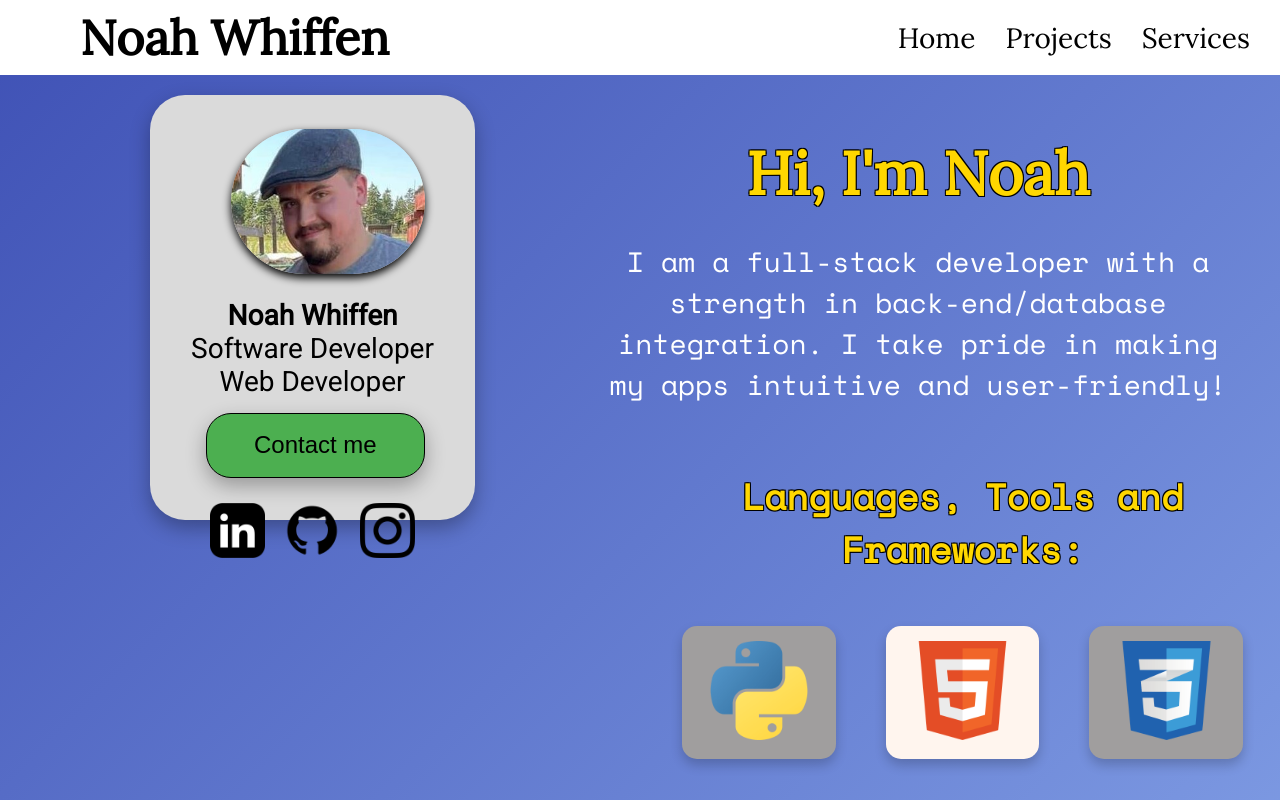
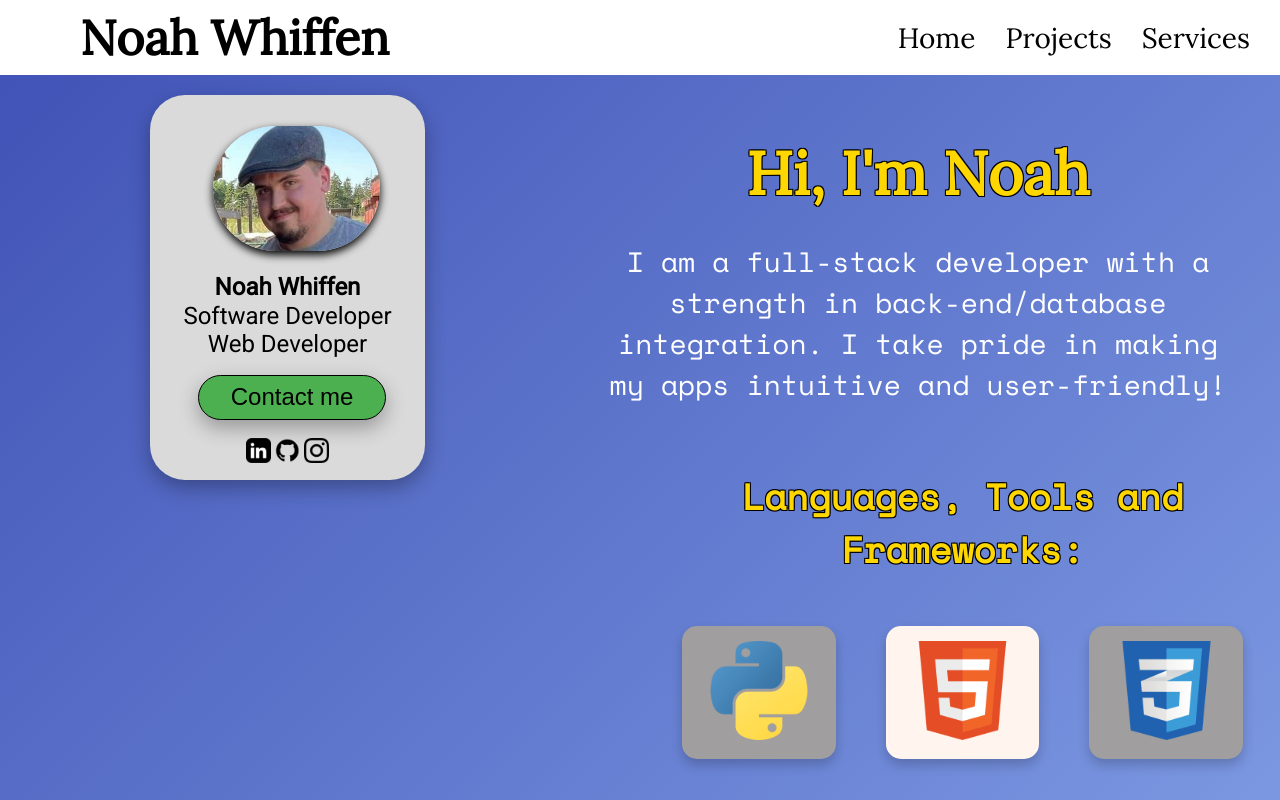
Before and after one commit to NoahWhiffen/portfolioSite, a plain HTML site: page docs/index.html in a window 1280 px wide. Shown: the top 800 px of the page. Drawn offline with nearby package versions, Linux system fonts and the light colour scheme.

Commit message:
adjusting size of contact card and all associated content on tablet

```diff
--- a/docs/styles/index.css
+++ b/docs/styles/index.css
@@ -259,27 +259,33 @@ form button:hover {
         position: fixed;
         margin-left: 150px;
         margin-top: 20px;
-        width: 325px;
-        height: 425px;
+        width: 275px;
+        height: 385px;
         top: 75px;
         font-size: 1em;
         padding: 10px;
     }
 
     .contactCard p {
-        font-size: 1.75em;
+        font-size: 1.5em;
     }
 
     .myPhoto {
         width: 80%;
         height: 75%;
-        margin-left: 40px;
+        margin-left: 30px;
     }
 
     .contact-button {
         font-size: 1.5rem;
-        height: 65px;
+        height: 45px;
     }
+
+    .socialIcons {
+    width: 25px;
+    height: 25px;
+    margin: 2px;
+}
 
     .contentContainer {
         display: grid;
--- a/docs/styles/styles.css
+++ b/docs/styles/styles.css
@@ -48,6 +48,7 @@ h3 {
     h3 {
         font-size: 28px;
         margin: 15px;
+        text-align: center;
         /* margin-top: 15px; */
     }
 
```
